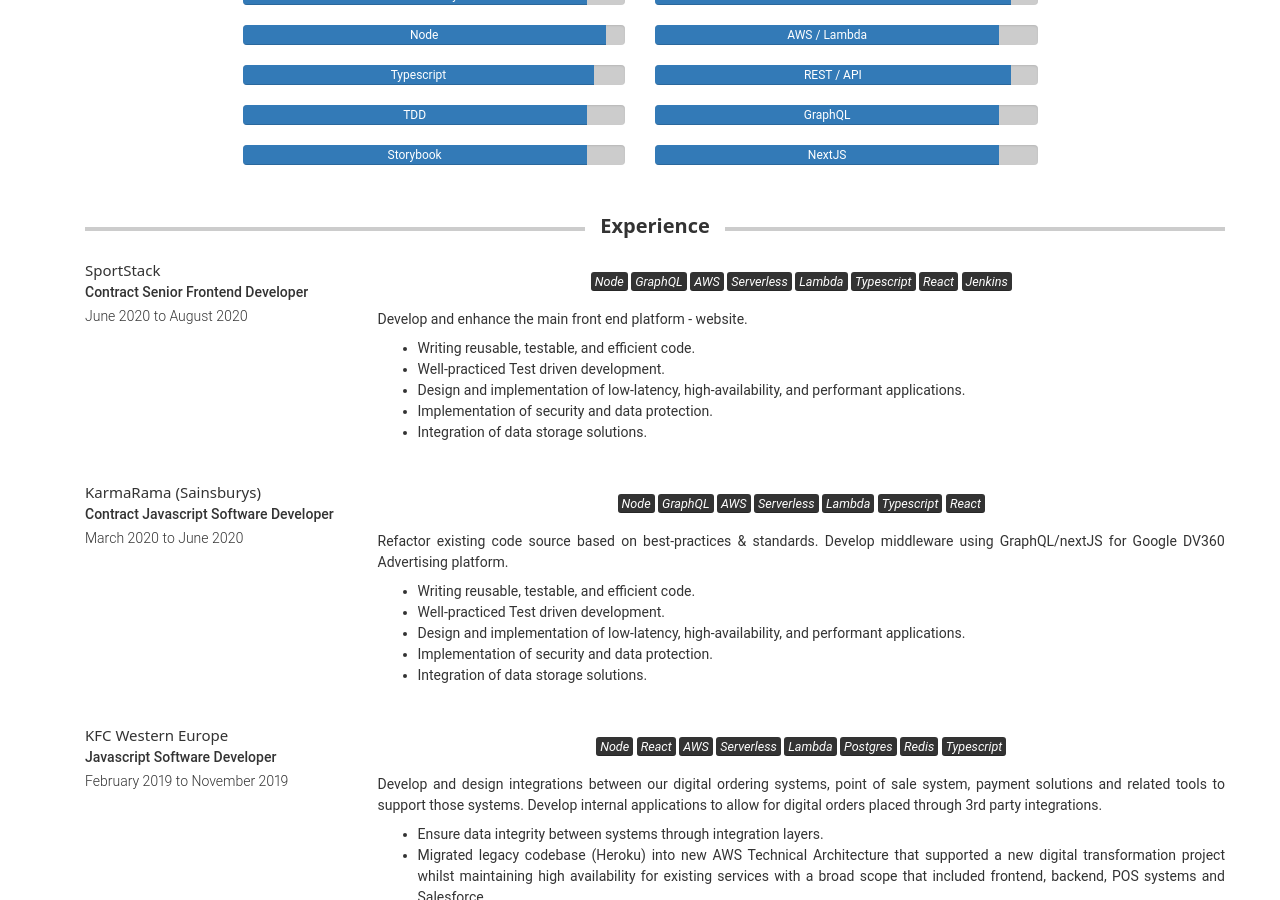
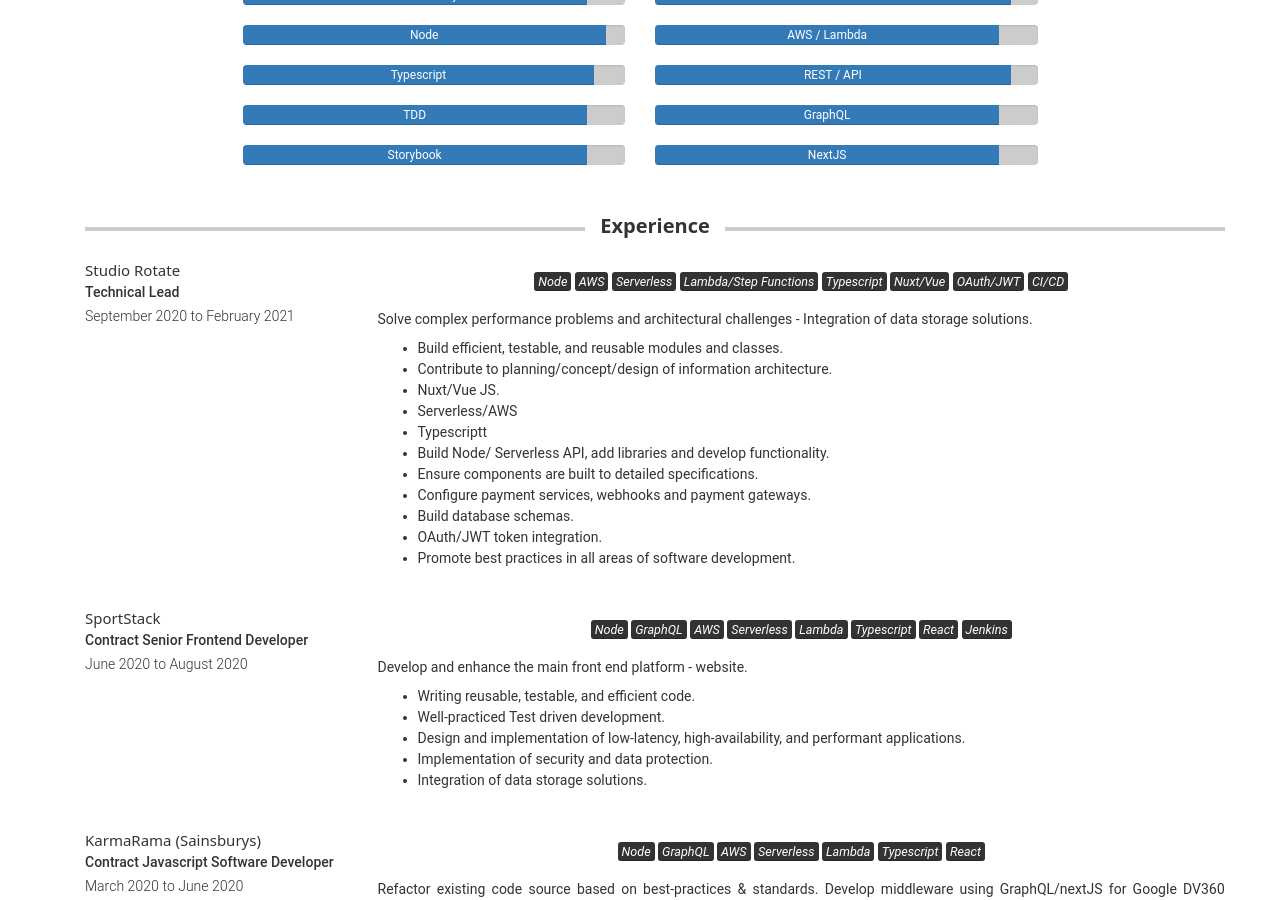
Before and after one commit to marclally/marclally.github.io, a Jekyll site: the page built from index.md, in a window 1280 px wide and 900 px high, scrolled down 612 px. Built offline with Jekyll 4.4.1, drawn with Linux system fonts in a browser that asks for light colours; nearby versions of some CDN libraries; some web fonts are replaced.

Commit message:
updated job

```diff
--- a/_data/experience.yml
+++ b/_data/experience.yml
@@ -1,3 +1,11 @@
+- layout: left
+  company: "Studio Rotate"
+  job_title: "Technical Lead"
+  dates: "September 2020 to February 2021"
+  quote: "<mark>Node</mark>  <mark>AWS</mark>  <mark>Serverless</mark> <mark>Lambda/Step Functions</mark> <mark>Typescript</mark> <mark>Nuxt/Vue</mark> <mark>OAuth/JWT</mark> <mark>CI/CD</mark>\n"
+  description: "Solve complex performance problems and architectural challenges - Integration of data storage solutions. \n  * Build efficient, testable, and reusable modules and classes.\n * Contribute to planning/concept/design of information architecture.\n * Nuxt/Vue JS.
+\n * Serverless/AWS\n * Typescriptt\n * Build Node/ Serverless API, add libraries and develop functionality.\n * Ensure components are built to detailed specifications.\n * Configure payment services, webhooks and payment gateways.\n * Build database schemas.\n  * OAuth/JWT token integration.
+\n * Promote best practices in all areas of software development.\n"
 - layout: left
   company: "SportStack"
   job_title: "Contract Senior Frontend Developer"
@@ -21,7 +29,7 @@
   job_title: "Contract Javascript Software Developer"
   dates: "November 2018 to February 2019"
   quote: "<mark>Node</mark>  <mark>React</mark>  <mark>Redux</mark>  <mark>Typescript</mark> <mark>ElasticSearch</mark>\n"
-  description: "Develop and enhance the main front end platform - website. Design and develop new user-facing\nfeatures. \n* Develop specications and designs for complex applications or modifying/maintaining \ncomplex existing applications. \n* Perform code analysis, requirements analysis, identication of code metrics, \nsystem risk analysis and software reliability analysis. \n* Performance tuning, improvement, balancing, usability, testing.\n"
+  description: "Develop and enhance the main front end platform - website. Design and develop new user-facing features. \n* Develop specications and designs for complex applications or modifying/maintaining \ncomplex existing applications. \n* Perform code analysis, requirements analysis, identication of code metrics, \nsystem risk analysis and software reliability analysis. \n* Performance tuning, improvement, balancing, usability, testing.\n"
 - layout: left
   company: "MelodyVR"
   job_title: "Contract Javascript Software Developer"
```
Also changed, not shown: Gemfile.lock, 4 other files.
